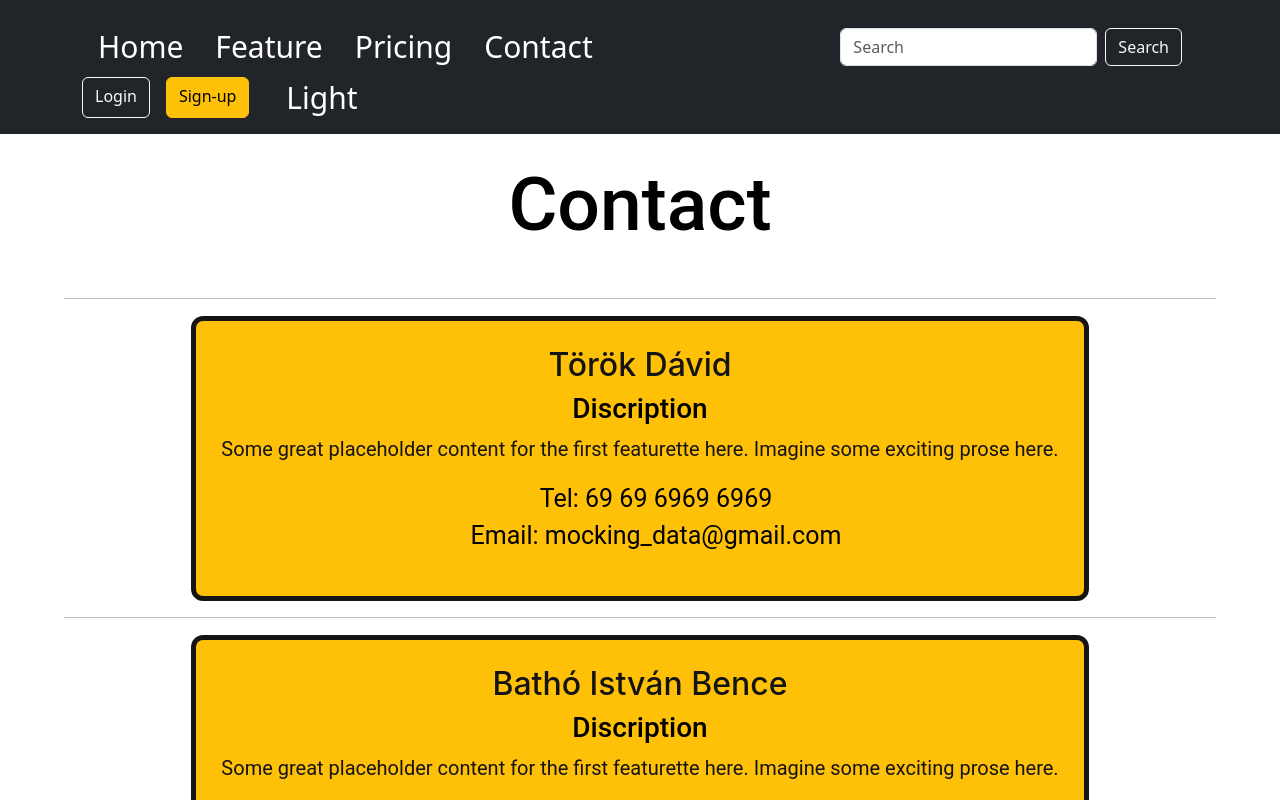
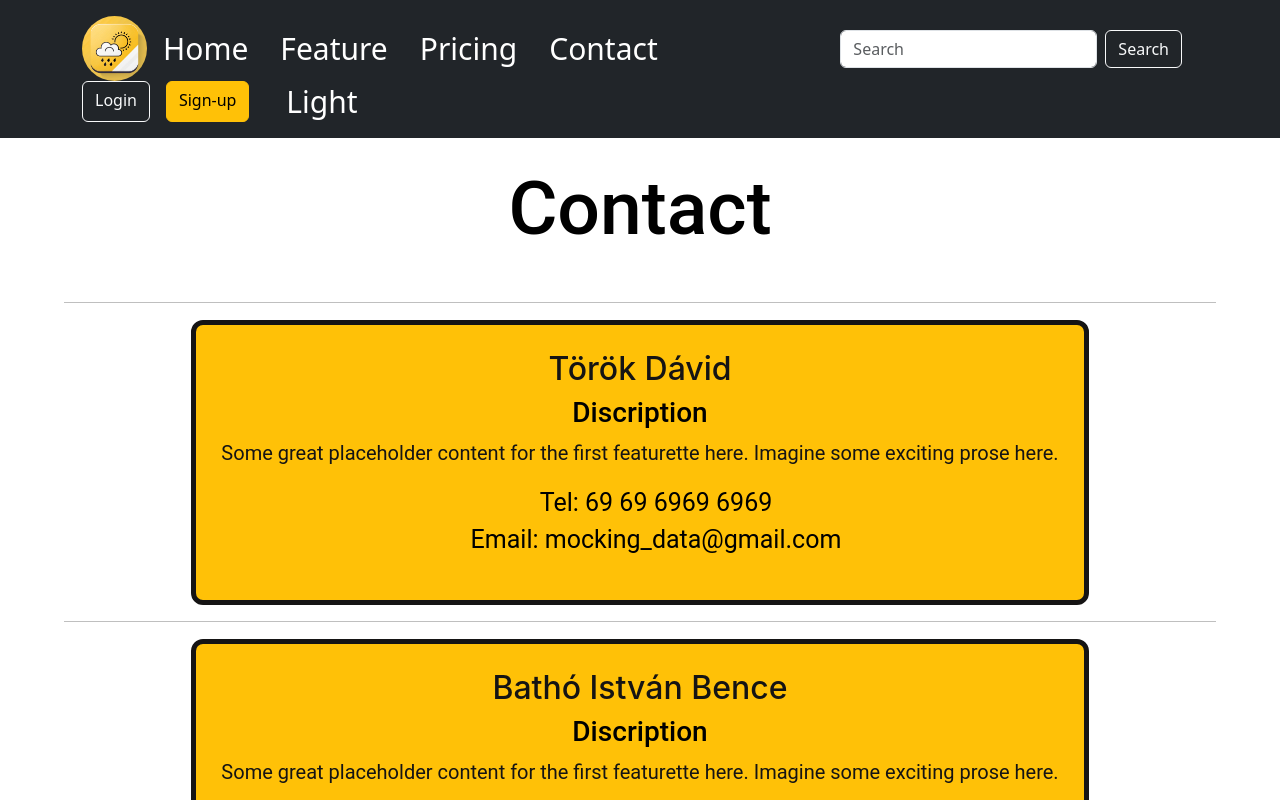
Before and after one commit to 6gDav/GetYWeather, a React (Vite) app: page /contact in a window 1280 px wide. Built offline with nearby package versions, Linux system fonts and the light colour scheme; what @ionic/storage would draw is missing.

Commit message:
Icon added to the page

```diff
--- a/src/Components/AppBar_and_UserInputsInBar/NewAppBar.tsx
+++ b/src/Components/AppBar_and_UserInputsInBar/NewAppBar.tsx
@@ -6,6 +6,8 @@ import { useTheme, useAppBar } from './Logic/AppBarCodeBehindMenagger';
 import { SetClokcToNull } from '../Clock/Logic/The-Actudal-Clcok-Of-The-Town';
 
 import './Styles/AppBar.css';
+
+import GetYWeather_appIcon from  '../../../public/AppIcon/GetYWeather_appIcon.jpg'
 
 const AppBar: React.FC = () => {
     // Search input manager
@@ -30,6 +32,8 @@ const AppBar: React.FC = () => {
                     <Link to="/" className="navbar-brand text-white">
                         My App
                     </Link> */}
+
+                    <img src={GetYWeather_appIcon} alt="GetYWeather icon." style={{height: "65px", width: "65px", borderRadius: "50%"}} />
 
                     {/* Nav Links */}
                     <ul className="nav col-12 col-lg-auto me-lg-auto mb-2 justify-content-center mb-md-0">
--- a/src/Components/Footer/FooterSection.tsx
+++ b/src/Components/Footer/FooterSection.tsx
@@ -8,12 +8,10 @@ function FooterSection() {
 
     const SenButtomMangger = (event: MouseEvent) => {
         event.preventDefault();
-
         if (emailAddres) {
             sendEmail("Thanks for the subscribe", "Thanks for the subscription it is very kind of you if you want to cancel the subscription jusr make contact with us.", emailAddres, emailAddres)
         }
-        else
-        {
+        else {
             alert("Enter an email address.");
         }
     };
@@ -85,7 +83,7 @@ function FooterSection() {
                                 </div>
                                 <div className="subscribe-form">
                                     <form action="#">
-                                        <input type="text" placeholder="Email Address" onChange={(e) => setemailAddress(e.target.value)}/>
+                                        <input type="text" placeholder="Email Address" onChange={(e) => setemailAddress(e.target.value)} />
                                         <button><i className="fab fa-telegram-plane" onClick={SenButtomMangger}>Send</i></button>
                                     </form>
                                 </div>
```
Also changed, not shown: public/AppIcon/GetYWeather_appIcon.jpg (added), src/Components/GeoLacationMap/NewGeoLocationMap.tsx (line endings or trailing spaces), 1 other file (tests, documents, lock files or other folders).
